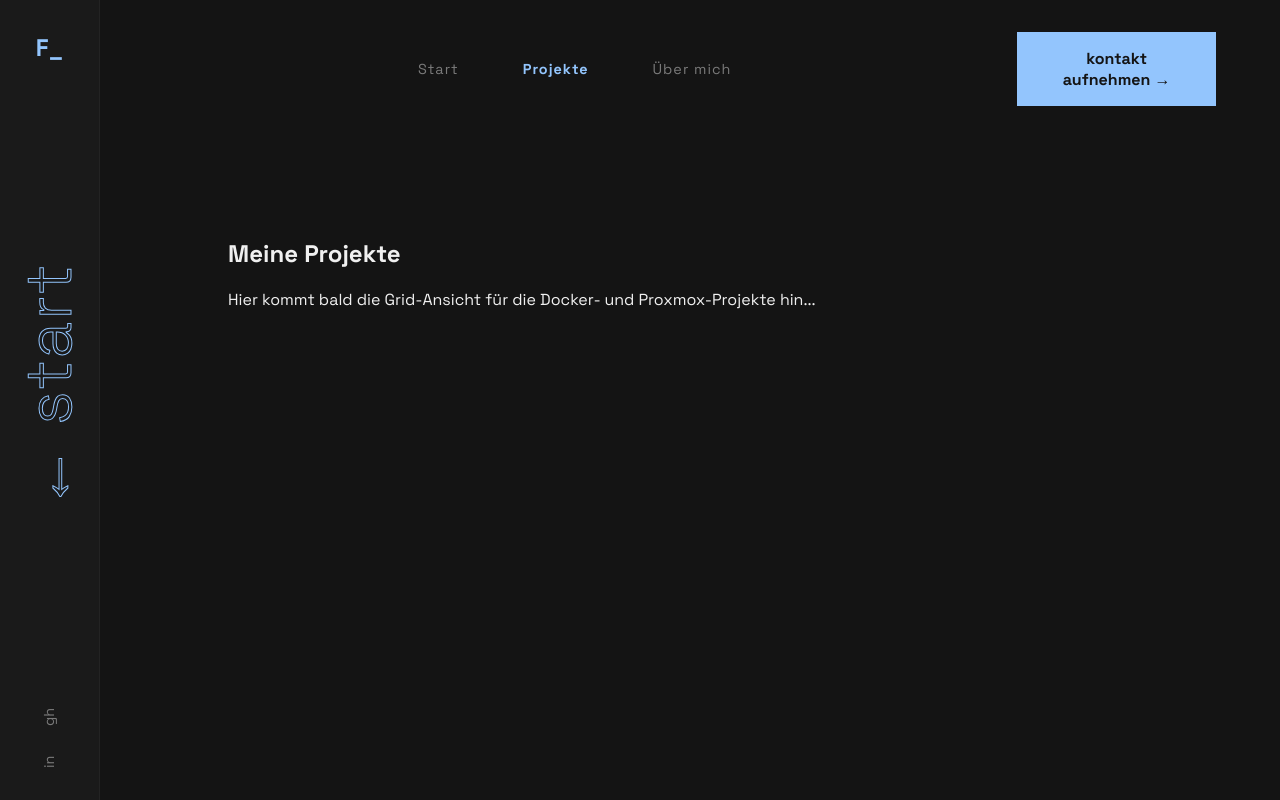
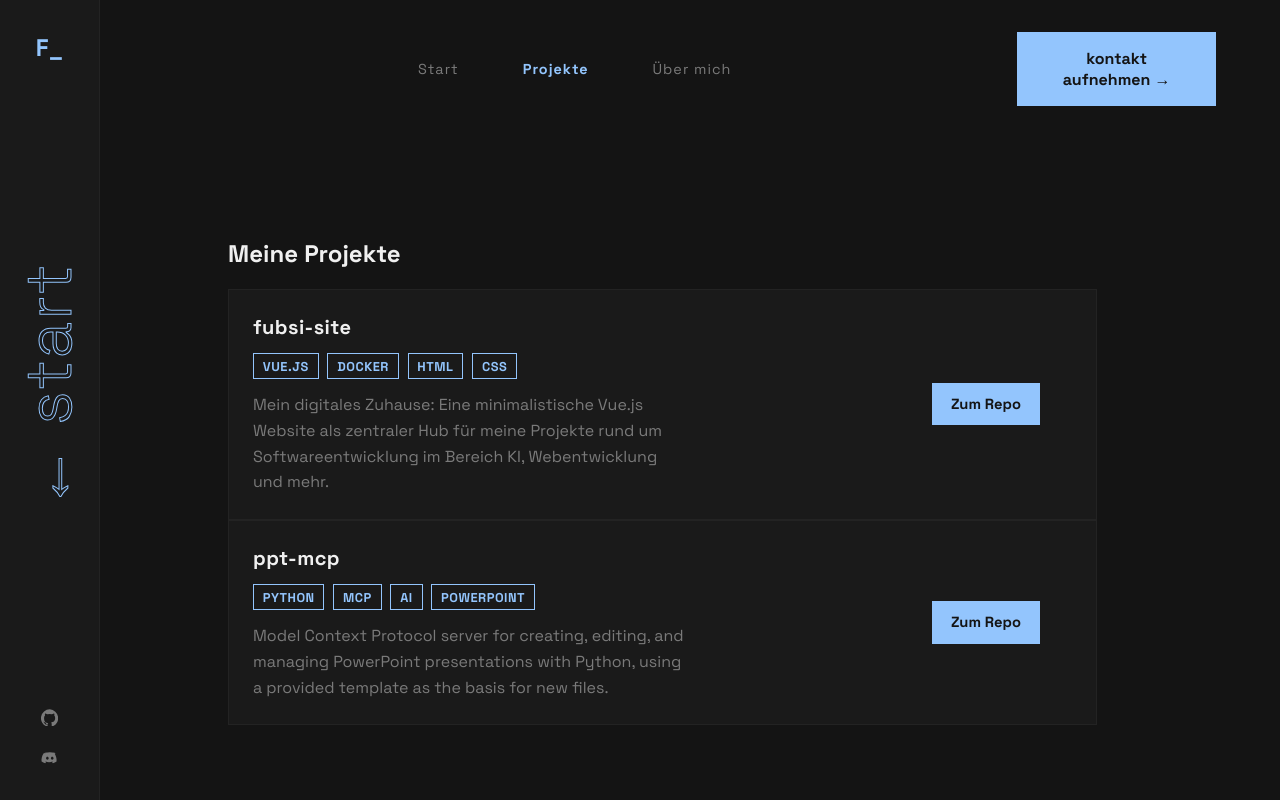
Before and after one commit to fubsi/fubsi-site, a Vue app in the folder frontend/: page /projects in a window 1280 px wide. Built offline with nearby package versions, Linux system fonts and the light colour scheme.

Commit message:
feat: enhance ProjectCard component and update ProjectsView with project details

```diff
--- a/frontend/src/components/AppSidebar.vue
+++ b/frontend/src/components/AppSidebar.vue
@@ -12,8 +12,22 @@
     </div>
 
     <div class="socials">
-      <a href="https://git.fubsi.win">gh</a>
-      <a href="https://linkedin.fubsi.win">in</a>
+      <a href="https://git.fubsi.win" aria-label="GitHub" title="GitHub">
+        <svg class="social-icon" viewBox="0 0 24 24" aria-hidden="true" focusable="false">
+          <path
+            fill="currentColor"
+            d="M12 .5A12 12 0 0 0 8.2 23.9c.6.1.8-.3.8-.6v-2.2c-3.3.7-4-1.4-4-1.4-.5-1.3-1.2-1.6-1.2-1.6-1-.7.1-.7.1-.7 1.1.1 1.7 1.1 1.7 1.1 1 .1.6 2.5 3.5 2.3.1-.8.4-1.3.7-1.6-2.7-.3-5.5-1.3-5.5-6A4.7 4.7 0 0 1 5.5 9c-.1-.3-.5-1.5.1-3 0 0 1-.3 3.2 1.2a11.2 11.2 0 0 1 6 0C17 5.8 18 6 18 6c.6 1.5.2 2.7.1 3a4.7 4.7 0 0 1 1.2 3.3c0 4.7-2.8 5.7-5.5 6 .4.3.8 1 .8 2v2.9c0 .3.2.7.8.6A12 12 0 0 0 12 .5Z"
+          />
+        </svg>
+      </a>
+      <a href="https://discord.fubsi.win" aria-label="Discord" title="Discord">
+        <svg class="social-icon" viewBox="0 0 24 24" aria-hidden="true" focusable="false">
+          <path
+            fill="currentColor"
+            d="M20.3 4.4A16.6 16.6 0 0 0 16.2 3l-.2.4c1.8.5 2.7 1.2 3.5 1.9a13.1 13.1 0 0 0-4.2-2 14.8 14.8 0 0 0-6.6 0 13.1 13.1 0 0 0-4.2 2c.8-.7 1.7-1.4 3.5-1.9L7.8 3A16.6 16.6 0 0 0 3.7 4.4C1.1 8.3.4 12 .8 15.6a16.8 16.8 0 0 0 5 2.5l1.1-1.8a10.8 10.8 0 0 1-1.7-.8l.4-.3a11.8 11.8 0 0 0 10.8 0l.4.3c-.5.3-1 .6-1.7.8l1.1 1.8a16.8 16.8 0 0 0 5-2.5c.5-4.2-.8-7.8-2.8-11.2ZM8.7 13.3c-1 0-1.8-.9-1.8-2s.8-2 1.8-2c1 0 1.8.9 1.8 2s-.8 2-1.8 2Zm6.6 0c-1 0-1.8-.9-1.8-2s.8-2 1.8-2c1 0 1.8.9 1.8 2s-.8 2-1.8 2Z"
+          />
+        </svg>
+      </a>
       <!-- <a href="#">mail</a> -->
     </div>
   </aside>
@@ -60,8 +74,15 @@
 .socials a {
   color: var(--text-muted);
   text-decoration: none;
-  font-size: 1.1rem;
+  display: inline-flex;
+  align-items: center;
+  justify-content: center;
   transition: color 0.3s ease;
+}
+
+.social-icon {
+  width: 1.2rem;
+  height: 1.2rem;
 }
 
 .socials a:hover {
@@ -102,8 +123,12 @@
   }
 
   .socials a {
-    transform: rotate(-90deg);
-    font-size: 0.9rem;
+    transform: none;
+  }
+
+  .social-icon {
+    width: 1.1rem;
+    height: 1.1rem;
   }
 }
 </style>
--- /dev/null
+++ b/frontend/src/components/ProjectCard.vue
@@ -0,0 +1,145 @@
+<script setup>
+defineProps({
+  title: {
+    type: String,
+    required: true,
+  },
+  description: {
+    type: String,
+    required: true,
+  },
+  techStack: {
+    type: Array,
+    default: () => [],
+  },
+  repoUrl: {
+    type: String,
+    required: true,
+  },
+  repoLabel: {
+    type: String,
+    default: 'Zum Repo',
+  },
+})
+</script>
+
+<template>
+  <article class="project-card">
+    <div class="project-content">
+      <h3 class="project-title">{{ title }}</h3>
+
+      <ul v-if="techStack.length" class="badge-list" aria-label="Tech Stack">
+        <li
+          v-for="tech in techStack"
+          :key="tech"
+          class="badge"
+        >
+          {{ tech }}
+        </li>
+      </ul>
+
+      <p class="project-description">{{ description }}</p>
+    </div>
+
+    <a
+      class="repo-button"
+      :href="repoUrl"
+      target="_blank"
+      rel="noopener noreferrer"
+      aria-label="Projekt-Repository in neuem Tab oeffnen"
+    >
+      {{ repoLabel }}
+    </a>
+  </article>
+</template>
+
+<style scoped>
+.project-card {
+  display: flex;
+  flex-direction: column;
+  width: min(100%, 1120px);
+  box-sizing: border-box;
+  gap: 1.2rem;
+  padding: 1.25rem;
+  border: 1px solid var(--grid-line);
+  background-color: var(--bg-sidebar);
+}
+
+.project-content {
+  display: flex;
+  flex-direction: column;
+  gap: 0.85rem;
+}
+
+.project-title {
+  margin: 0;
+  color: var(--text-main);
+  font-size: 1.25rem;
+  letter-spacing: 0.02em;
+}
+
+.badge-list {
+  list-style: none;
+  display: flex;
+  flex-wrap: wrap;
+  gap: 0.55rem;
+  margin: 0;
+  padding: 0;
+}
+
+.badge {
+  border: 1px solid var(--accent);
+  color: var(--accent);
+  padding: 0.2rem 0.55rem;
+  font-size: 0.8rem;
+  font-weight: 600;
+  letter-spacing: 0.04em;
+  text-transform: uppercase;
+}
+
+.project-description {
+  margin: 0;
+  color: var(--text-muted);
+  line-height: 1.6;
+  width: 66.6667%;
+}
+
+.repo-button {
+  align-self: flex-start;
+  text-decoration: none;
+  background-color: var(--accent);
+  color: var(--bg-main);
+  border: 1px solid var(--accent);
+  font-weight: 700;
+  font-size: 0.92rem;
+  padding: 0.7rem 1.1rem;
+  transition: background-color 0.25s ease, color 0.25s ease;
+}
+
+.repo-button:hover {
+  background-color: transparent;
+  color: var(--accent);
+}
+
+@media (min-width: 768px) {
+  .project-card {
+    flex-direction: row;
+    align-items: flex-start;
+    justify-content: space-between;
+    width: min(94%, 1120px);
+    gap: 1.5rem;
+    padding: 1.5rem;
+  }
+
+  .project-content {
+    flex: 1;
+    min-width: 0;
+  }
+
+  .repo-button {
+    align-self: center;
+    white-space: nowrap;
+    margin-right: clamp(0.75rem, 2.5vw, 3rem);
+  }
+}
+</style>
--- a/frontend/src/views/ProjectsView.vue
+++ b/frontend/src/views/ProjectsView.vue
@@ -1,7 +1,22 @@
+<script setup>
+import ProjectCard from '../components/ProjectCard.vue'
+</script>
+
 <template>
   <section class="page-section">
-    <h2>Meine Projekte</h2>
-    <p>Hier kommt bald die Grid-Ansicht für die Docker- und Proxmox-Projekte hin...</p>
+    <span class="decorative-line"></span><h2>Meine Projekte</h2>
+    <ProjectCard
+      title="fubsi-site"
+      description="Mein digitales Zuhause: Eine minimalistische Vue.js Website als zentraler Hub für meine Projekte rund um Softwareentwicklung im Bereich KI, Webentwicklung und mehr."
+      :techStack="['Vue.js', 'Docker', 'HTML', 'CSS']"
+      repoUrl="https://git.fubsi.win/fubsi-site"
+    />
+    <ProjectCard
+      title="ppt-mcp"
+      description="Model Context Protocol server for creating, editing, and managing PowerPoint presentations with Python, using a provided template as the basis for new files."
+      :techStack="['Python', 'MCP', 'AI', 'PowerPoint']"
+      repoUrl="https://git.fubsi.win/ppt-mcp"
+    />
   </section>
 </template>
 
@@ -12,8 +27,7 @@
 
 @media (min-width: 768px) {
   .page-section {
-    padding-left: 10vw;
-    padding-top: 10vh;
+    padding: 10vh 10vw 2rem;
   }
 }
 </style>
```
